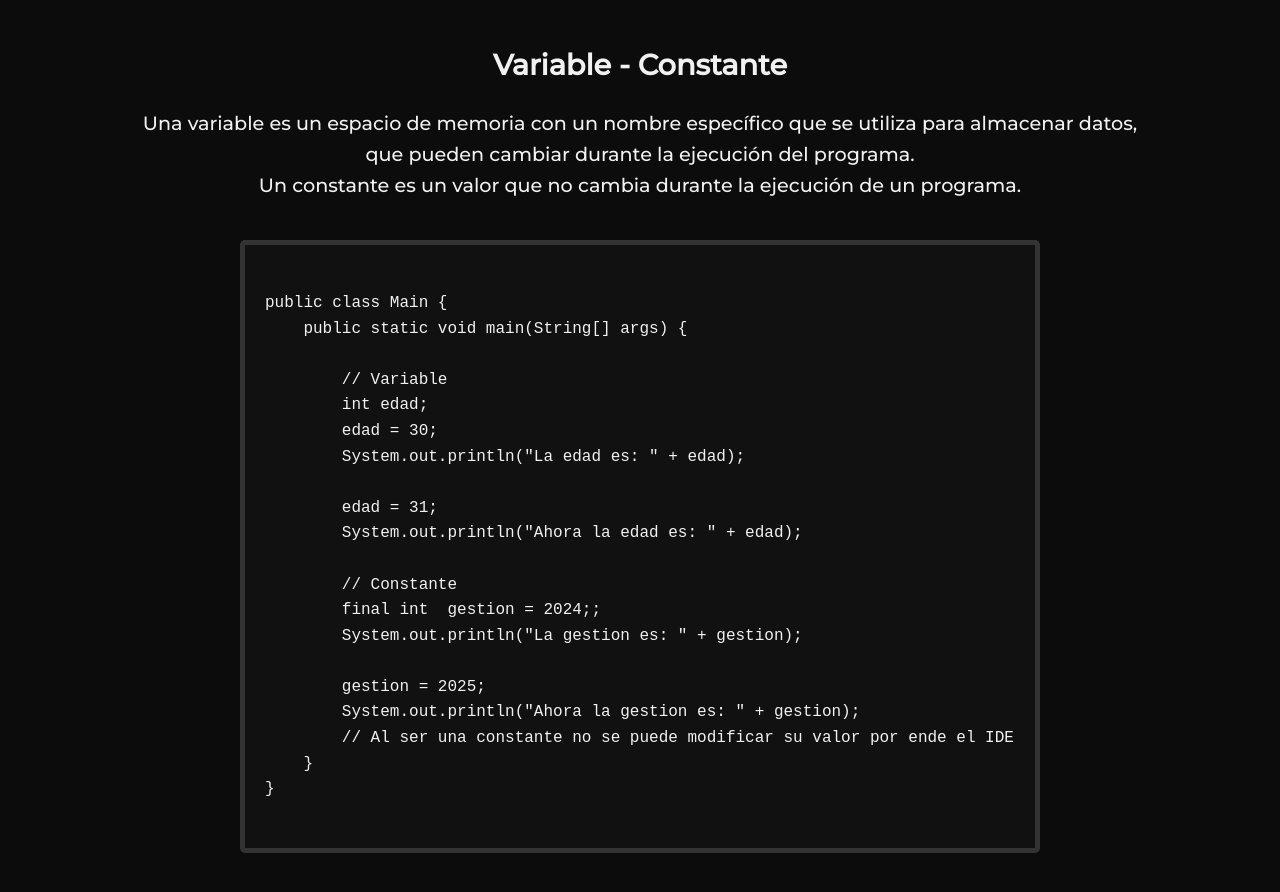
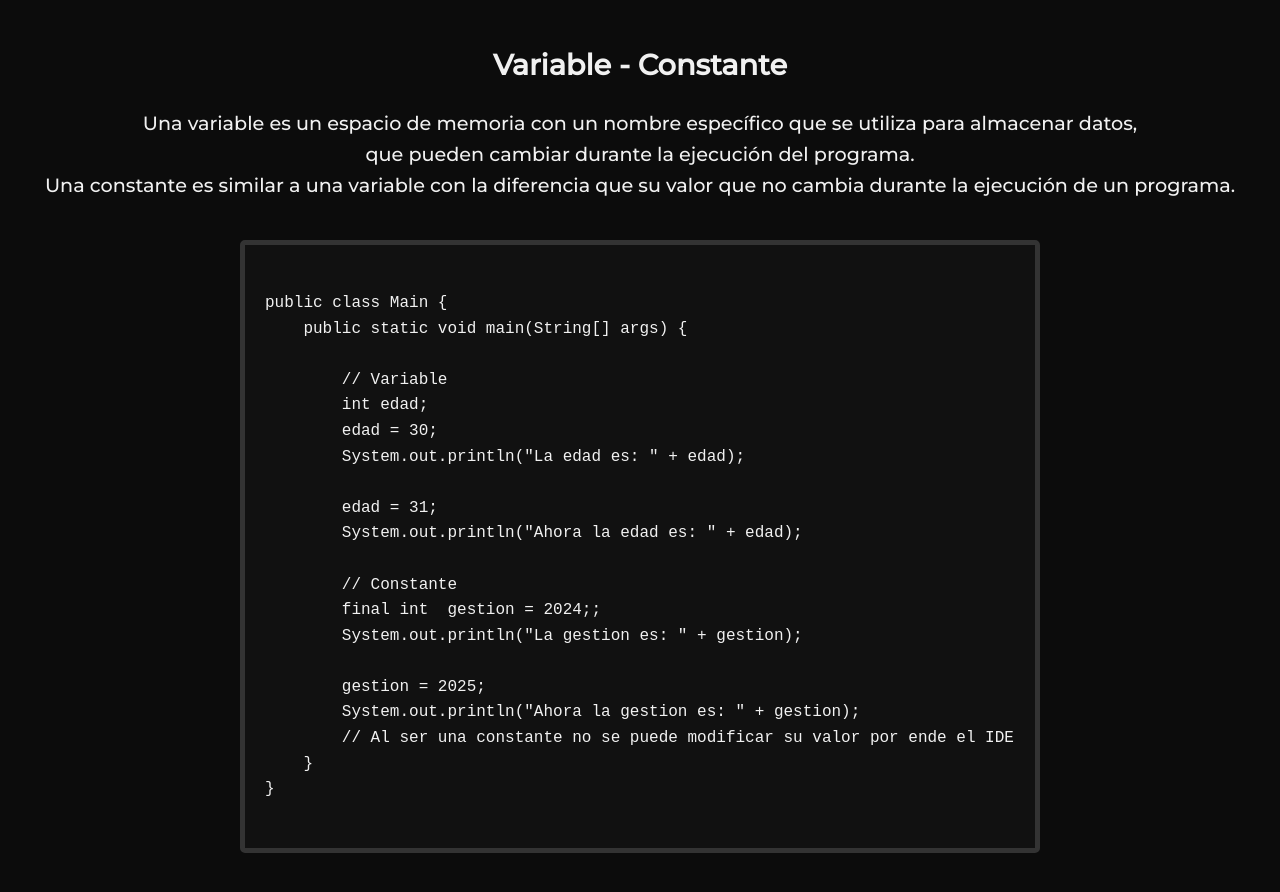
Before and after one commit to DISENADORMULTIMEDIAX/disenadormultimediax.github.io, a plain HTML site: page index.html in a window 1280 px wide. Shown: the part 4998-5890 px from the top of the page. Drawn offline with nearby package versions, Linux system fonts and the light colour scheme.

Commit message:
index.html

```diff
--- a/index.html
+++ b/index.html
@@ -170,7 +170,7 @@ public class Main {
             <h3 aos-init data-aos="fade-right">Variable - Constante</h3>
             <p aos-init data-aos="fade-up">Una variable es un espacio de memoria con un nombre específico que se utiliza para almacenar datos, <br>
                  que pueden cambiar durante la ejecución del programa. <br>
-                 Un constante es un valor que no cambia durante la ejecución de un programa.</p>
+                 Una constante es similar a una variable con la diferencia que su valor que no cambia durante la ejecución de un programa.</p>
 
             <div class="consola" aos-init data-aos="fade-up">
                 <pre><code>
```
